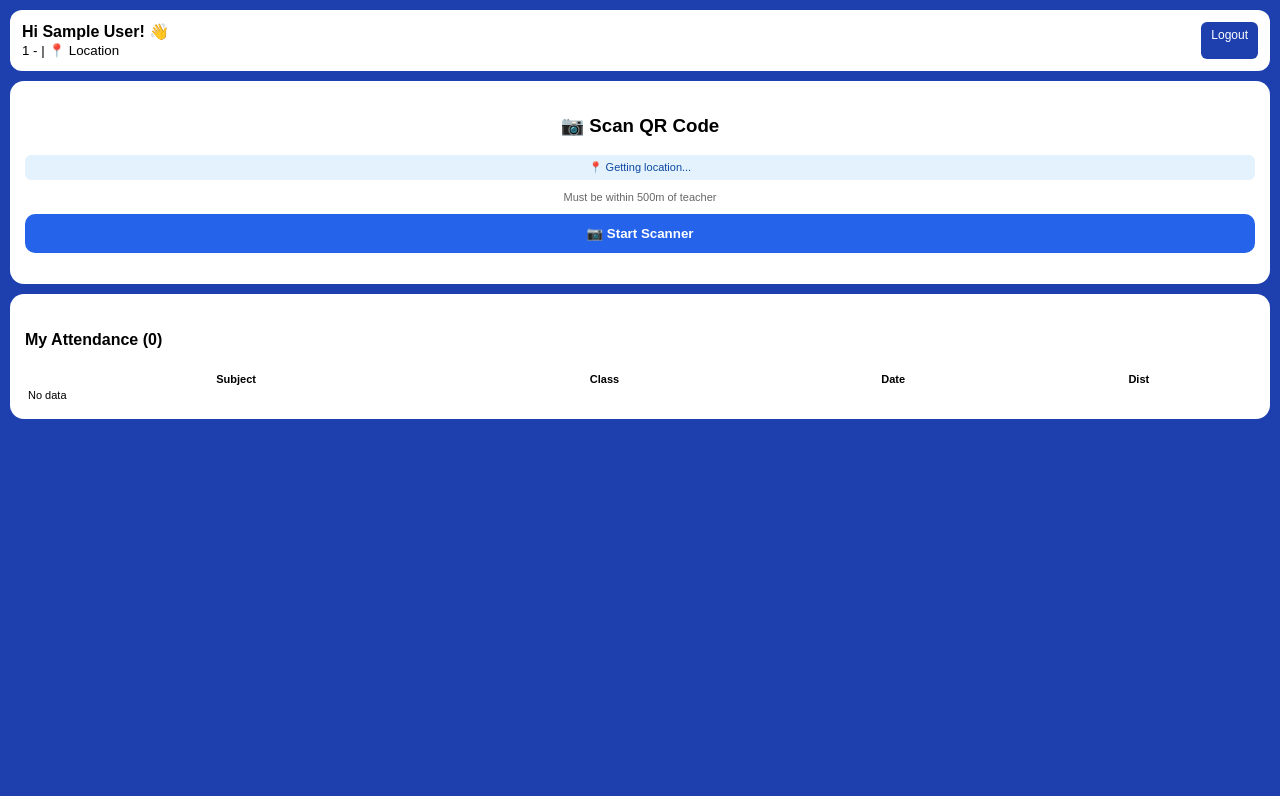
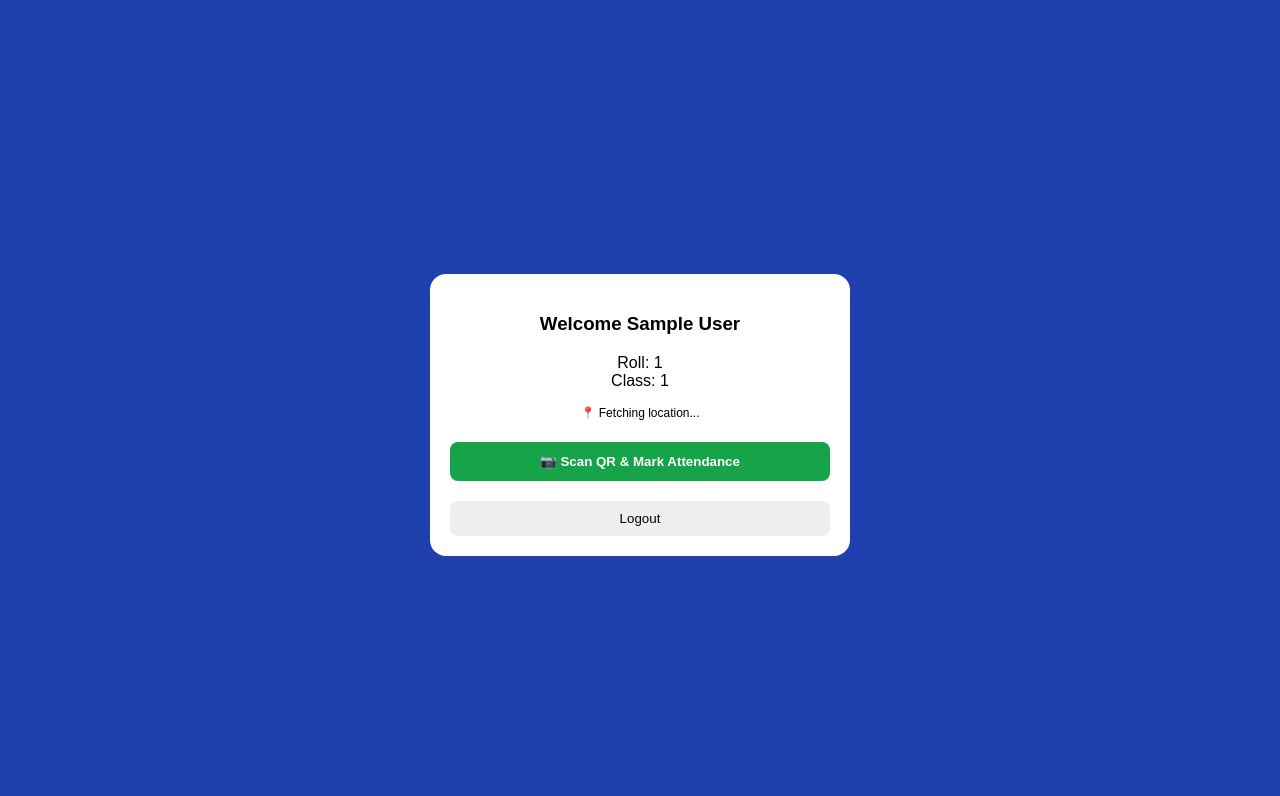
Before and after one commit to 309swara-crypto/qr-attendance, a Flask app: page /student_dashboard in a window 1280 px wide. Shown: the top 796 px of the page. Before the commit the page ends 419 px from the top, so only its background shows below. Run offline with Flask 3, Linux system fonts and the light colour scheme; the visitor is signed in with stand-in values (Sample User, id 1); some libraries are stand-ins or nearby versions.

Commit message:
Update student_dashboard.html

```diff
--- a/templates/student_dashboard.html
+++ b/templates/student_dashboard.html
@@ -1,36 +1,9 @@
-<!DOCTYPE html>
-<html>
-<head>
-<meta charset="utf-8"><meta name="viewport" content="width=device-width,initial-scale=1">
-<title>Student Panel</title>
-<script src="https://unpkg.com/html5-qrcode@2.3.8/html5-qrcode.min.js"></script>
-<style>
-body{margin:0;background:#1e40af;font-family:Arial}
-.top{background:#fff;margin:10px;border-radius:12px;padding:12px;display:flex;justify-content:space-between}
-.card{background:#fff;margin:10px;border-radius:14px;padding:15px}
-.btn{width:100%;padding:12px;background:#2563eb;color:#fff;border:0;border-radius:10px;font-weight:bold;cursor:pointer;display:flex;justify-content:center;gap:8px}
-.modal{position:fixed;inset:0;background:rgba(0,0,0,.7);display:none;justify-content:center;align-items:center;z-index:10;padding:10px}
-.box{background:#fff;width:100%;max-width:380px;border-radius:14px;padding:18px;text-align:center}
-.loc{font-size:11px;color:#0d47a1;background:#e3f2fd;padding:6px;border-radius:6px;margin:8px 0}
-</style>
-</head>
-<body>
-<div class="top"><div><b>Hi {{name}}! 👋</b><br><small>{{roll}} - {{s_class}} | 📍 Location</small></div><a href="/logout" style="background:#1e40af;color:#fff;padding:6px 10px;border-radius:6px;text-decoration:none;font-size:12px">Logout</a></div>
-<div class="card" style="text-align:center">
-<h3>📷 Scan QR Code</h3>
-<div class="loc" id="locStatus">📍 Getting location...</div>
-<p style="font-size:11px;color:#666">Must be within 500m of teacher</p>
-<button class="btn" onclick="openScan()">📷 Start Scanner</button>
-<p id="res" style="font-weight:bold;margin-top:10px"></p>
-</div>
-<div class="card"><h4>My Attendance ({{my_att|length}})</h4><table style="width:100%;font-size:11px"><tr><th>Subject</th><th>Class</th><th>Date</th><th>Dist</th></tr>{% for a in my_att %}<tr><td>{{a.subject}}</td><td>{{a.class}}</td><td>{{a.date}}</td><td>{{a.dist}}m</td></tr>{% else %}<tr><td colspan="4">No data</td></tr>{% endfor %}</table></div>
-<div class="modal" id="scanModal"><div class="box"><h3>Scan Teacher QR</h3><div id="reader" style="width:100%"></div><div class="loc" id="scanLoc">📍 Checking...</div><p id="scanMsg" style="font-weight:bold"></p><button class="btn" style="background:#666" onclick="closeScan()">Close</button></div></div>
+<!DOCTYPE html><html><head><meta name="viewport" content="width=device-width,initial-scale=1"><style>body{margin:0;background:#1e40af;display:flex;justify-content:center;align-items:center;min-height:100vh;padding:15px;font-family:Arial}.card{background:#fff;width:100%;max-width:380px;border-radius:16px;padding:20px;text-align:center}.btn{width:100%;padding:12px;background:#16a34a;color:#fff;border:0;border-radius:8px;font-weight:bold;margin-top:10px;cursor:pointer}.logout{width:100%;padding:10px;background:#eee;border:0;border-radius:8px;margin-top:10px;cursor:pointer}</style></head><body>
+<div class="card"><h3>Welcome {{name}}</h3><p>Roll: {{roll}}<br>Class: {{sclass}}</p><p id="loc" style="font-size:12px">📍 Fetching location...</p><button class="btn" onclick="mark()">📷 Scan QR & Mark Attendance</button><div id="msg" style="margin-top:10px;font-weight:bold"></div><button class="logout" onclick="location.href='/logout'">Logout</button></div>
 <script>
-let sLat=0,sLng=0;
-navigator.geolocation.getCurrentPosition(p=>{sLat=p.coords.latitude;sLng=p.coords.longitude;locStatus.innerHTML=`✅ Your Location: ${sLat.toFixed(5)}, ${sLng.toFixed(5)}`;scanLoc.innerHTML=`✅ Your Location: ${sLat.toFixed(5)}`;}, e=>{locStatus.innerHTML='⚠️ Allow location - required';});
-let qr;
-function openScan(){scanModal.style.display='flex';qr=new Html5Qrcode("reader");qr.start({facingMode:"environment"},{fps:10,qrbox:250},(txt)=>{qr.stop();scanMsg.innerText='⏳ Marking...';fetch('/mark_attendance',{method:'POST',headers:{'Content-Type':'application/json'},body:JSON.stringify({token:txt,lat:sLat,lng:sLng})}).then(r=>r.json()).then(d=>{res.innerText=d.msg;scanMsg.innerText=d.msg;if(d.msg.includes('✅')){setTimeout(()=>{closeScan();location.reload()},1500);}});},()=>{});}
-function closeScan(){scanModal.style.display='none';if(qr)try{qr.stop()}catch(e){}}
-</script>
-</body>
-</html>
+let lat=0,lon=0;
+navigator.geolocation.getCurrentPosition(p=>{lat=p.coords.latitude;lon=p.coords.longitude;document.getElementById('loc').innerText='📍 '+lat.toFixed(4)+','+lon.toFixed(4)+' ✅';});
+function mark(){
+ fetch('/mark_attendance',{method:'POST',headers:{'Content-Type':'application/json'},body:JSON.stringify({lat:lat,lon:lon})}).then(r=>r.json()).then(d=>{if(d.ok){document.getElementById('msg').innerText='✅ Attendance Marked!';document.getElementById('msg').style.color='green';}else{document.getElementById('msg').innerText='❌ Failed';}});
+}
+</script></body></html>
```
